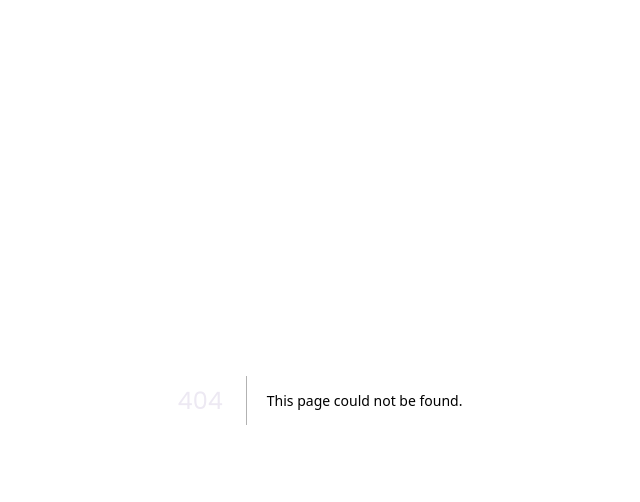
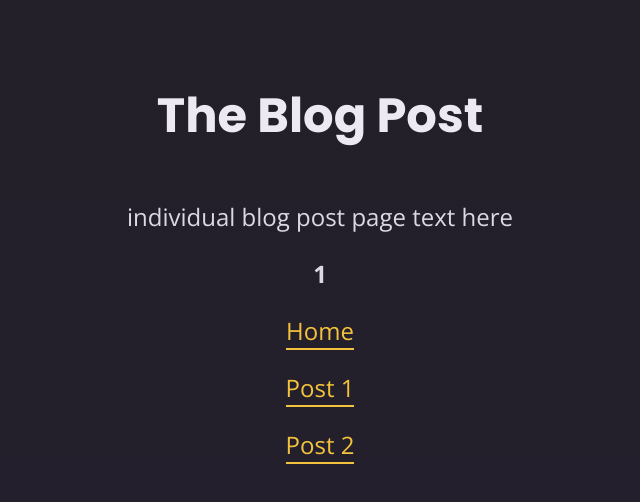
Before and after one commit to mpwdev/tmp-code-nextjs, a Next.js app: page /blog/1 in a window 1280 px wide. Before the commit this address had no page. Shown: the top 502 px of the page, without its empty margins (320-960 px from the left). Built offline with nearby package versions, Linux system fonts and the light colour scheme.

Commit message:
dynamic routes

```diff
--- /dev/null
+++ b/app/blog/[slug]/page.js
@@ -0,0 +1,21 @@
+import Link from 'next/link';
+
+export default function BlogPostPage({ params }) {
+  return (
+    <main>
+      <h1>The Blog Post</h1>
+      <p>individual blog post page text here</p>
+      <h2>{params.slug}</h2>
+
+      <p>
+        <Link href="/">Home</Link>
+      </p>
+      <p>
+        <Link href="/blog/post-1">Post 1</Link>
+      </p>
+      <p>
+        <Link href="/blog/post-2">Post 2</Link>
+      </p>
+    </main>
+  );
+}
```
Also changed, not shown: app/blog/page.js (added, +19 -0 lines), 1 other file (tests, documents, lock files or other folders).
